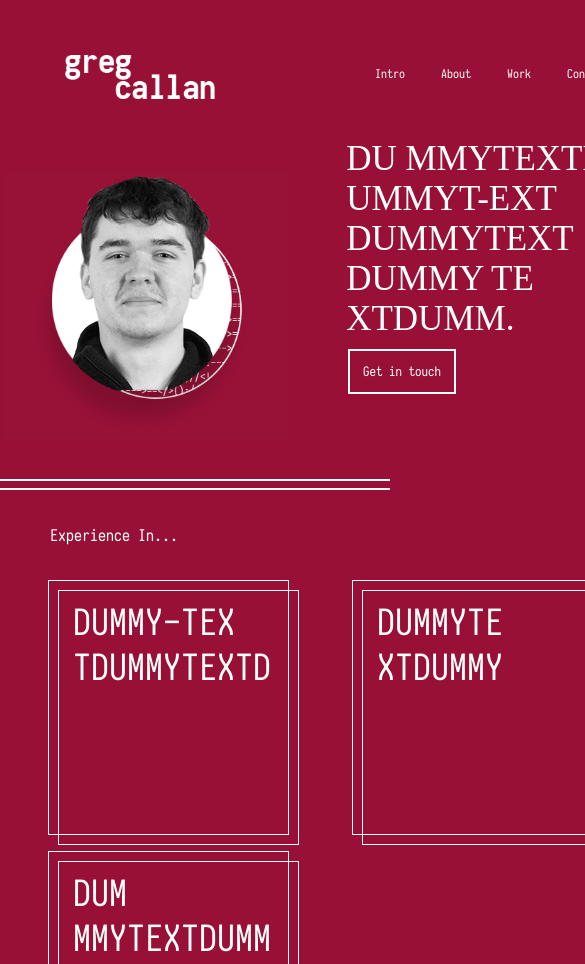
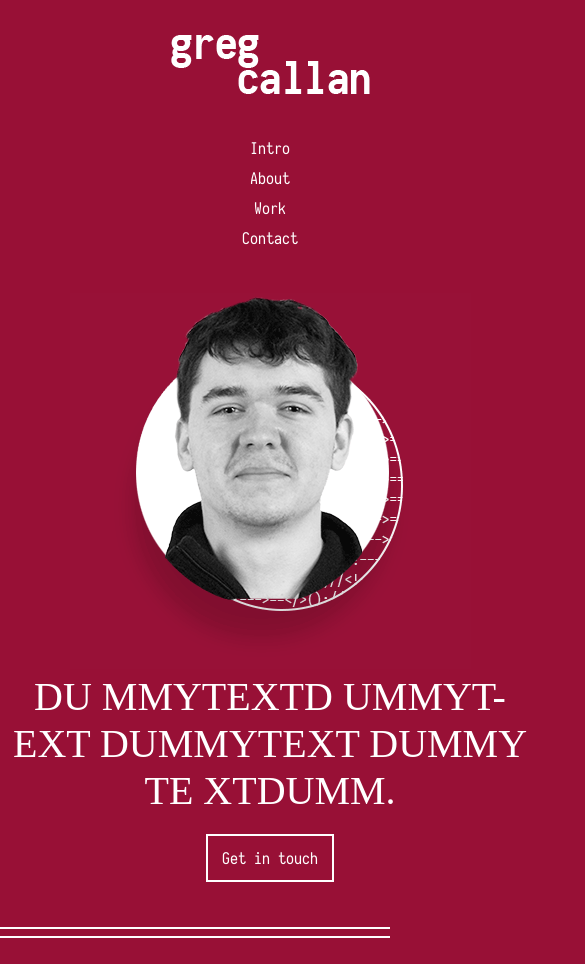
Before and after one commit to NeglectedGoat/My-Portfolio-Site, a website: page src/index.html in a window 390 px wide. Shown: the top 964 px of the page, 585 px wide, since content can reach past the window. Drawn offline with nearby package versions, Linux system fonts and the light colour scheme; files that its build step writes are made by us from their sources; a web font is replaced by a local one.

Commit message:
Cont. Responsive Dev on Header/ Cleaning up Stylesheet with naming convention etc.
Continued on with the responsive dev of my header. Began cleaning up stylesheet with naming convention etc.

```diff
--- a/src/index.html
+++ b/src/index.html
@@ -10,9 +10,8 @@
 <body>
 	<header>
 		<div class="container">
-			<div id="logoAndNav">
-				<div id="logoContainer">
-					<img id="logo" src="images/greg_callan.png" alt="Greg Callan">
+			<div class="logoContainer">
+				<img class="logo" src="images/greg_callan.png" alt="Greg Callan">
 			</div>
 			<nav>
 				<ul class="clearfix">
@@ -22,15 +21,14 @@
 					<li><a href="contact.html">Contact</a></li>
 				</ul>
 			</nav>
+			<div class="headshotAndBlurb">
+				<div class="headshotContainer">
+					<img class="headshot" src="images/headshot_gif_final_wine.gif" alt="headshot image of me">
 				</div>
-			<div id="headshotAndBlurb">
-				<div id="headshotContainer">
-					<img id="headshot" src="images/headshot_gif_final_wine.gif" alt="headshot image of me">
-				</div>
-				<p id="blurb">
+				<p class="blurb">
 					DU MMYTEXTD UMMYT-EXT DUMMYTEXT DUMMY TE XTDUMM.
 				</p>
-				<a id="headerBtn" href="mailto:gregcallan@live.ie">Get in touch</a>
+				<a class="cta" href="mailto:gregcallan@live.ie">Get in touch</a>
 			</div>
 		</div>
 
@@ -38,31 +36,31 @@
 		<hr class="hrHeader">
 	</header>
 
-	<section id="skillsExperience">
+	<section class="skillsExperience">
 		<div class="container">
-			<p id="experience">Experience In...</p>
+			<p class="experienceInCopy">Experience In...</p>
 
-			<div id="threeColumnContainer">
-				<div id="ColumnOne">
-					<div id="frontEnd">DUMMY-TEX TDUMMYTEXTD</div>
+			<div class="threeColumnContainer">
+				<div class="Column">
+					<div class="frontEnd">DUMMY-TEX TDUMMYTEXTD</div>
 				</div>
-				<div id="ColumnTwo">
-					<div id="digitalDisplay">DUMMYTE XTDUMMY</div>
+				<div class="Column">
+					<div class="digitalDisplay">DUMMYTE XTDUMMY</div>
 				</div>
-				<div id="ColumnThree">
-					<div id="appDev">DUM MMYTEXTDUMM</div>
+				<div class="Column">
+					<div class="appDev">DUM MMYTEXTDUMM</div>
 				</div>
 			</div>
 		</div>
 	</section>
 
-	<div id="footer">
-		<hr id="hrFooter">
+	<div class="footer">
+		<hr class="hrFooter">
 		<div class="container">
-			<p id="footerSig">2017 &copy; Greg Callan</p>
-			<img id="githubIcon" src="images/github.png" alt="">
-			<img id="twitterIcon"src="images/twitter_icon.png" alt="">
-			<img id="linkedinIcon"src="images/linkedin_icon.png" alt="">
+			<p class="footerSig">2017 &copy; Greg Callan</p>
+			<img class="githubIcon" src="images/github.png" alt="">
+			<img class="twitterIcon"src="images/twitter_icon.png" alt="">
+			<img class="linkedinIcon"src="images/linkedin_icon.png" alt="">
 		</div>
 
 	</div>
--- a/src/sass/cssanimations.scss
+++ b/src/sass/cssanimations.scss
@@ -1,4 +1,4 @@
-a {
+nav a {
 	color:#fff;
 	-o-transition:.5s;
 	-ms-transition:.5s;
@@ -6,6 +6,6 @@ a {
 	-webkit-transition:.5s;
 	transition: .5s;
 }
-a:hover, a:active {
+nav a:hover, nav a:active {
 	color:#d1d1d6;
 }
--- a/src/sass/footer.scss
+++ b/src/sass/footer.scss
@@ -1,8 +1,8 @@
-#hrFooter {
+.hrFooter {
 	margin-bottom: 10px;
 }
 
-#footerSig{
+.footerSig{
 	font-size:12px;
 	font-family: iosRegular;
 	color:#fff;
@@ -10,15 +10,15 @@
 	margin-left: 48px;
 }
 
-#githubIcon {
+.githubIcon {
 	padding:2px;
 	margin-left:62.5%;
 }
 
-#twitterIcon {
+.twitterIcon {
 	padding: 2px;
 }
 
-#linkedinIcon {
+.linkedinIcon {
 	padding: 2px;
 }
--- a/src/sass/header.scss
+++ b/src/sass/header.scss
@@ -1,9 +1,20 @@
 @import "variables";
 
-#logoContainer {
+.blurb {
+	/*--Layout--*/
+	bottom: 140px;
 	display: inline-block;
-	margin-top: 50px;
-	margin-left: 120px;
+	left:55px;
+	position: relative;
+	width: 40%;
+
+	/*--Typography--*/
+	font-family: iosBold;
+	font-size: 51px;
+
+	/*--Appearance--*/
+	color: $primaryTextWhite;
+	text-align:left;
 }
 
 .clearfix:after {
@@ -14,64 +25,68 @@
 	clear: both;
 }
 
-#logoAndNav {
-	width:100%;
+.cta {
+	/*--Layout--*/
+	border: solid 2px #fff;
+	bottom: 85px;
+	display: inline-block;
+	padding: 12px;
+	position: relative;
+	right:332px;
+	width: 100px;
+
+	/*--Typography--*/
+	font-family: iosRegular;
+	font-size: 16px;
+	text-decoration: none;
+
+	/*--Appearance--*/
+	color: #fff;
+	text-align: center;
+}
+
+.headshotContainer{
+	/*--Layout--*/
+	display: inline-block;
+	margin:70px 0px 0px 25px;
+}
+
+.hrHeader{
+	/*--Layout--*/
+	border: 0.5px solid #fff;
+	bottom: 15px;
+	margin-bottom: 7px;
+	position: relative;
+
+	/*--Appearance--*/
+	background-color: #fff;
+}
+
+.logoContainer {
+	/* --- Layout --- */
+	display: inline-block;
+	margin: 50px 0px 0px 120px;
 }
 
 nav{
-	margin-top: 48px;
-	margin-left: 248px;
+	/* --- Layout --- */
 	display: inline-block;
+	margin:48px 0px 0px 248px;
 	li{
+		/* --- Layout --- */
+		float: left;
+		margin:0;
+		padding: 18px;
+
+		/*--Typography--*/
 		list-style-type: none;
-		padding: 18px;
-		margin:0;
-		float: left;
 	}
 	a:link, a:visited{
+		/* --- Layout --- */
+		display: block;
+
+		/*--Typography--*/
 		font-family: iosRegular;
-		display: block;
 		text-decoration: none;
 	}
 }
-
-#headshotContainer{
-	width:42%;
-	margin-top: 70px;
-	margin-left: 25px;
-	display: inline-block;
-}
-
-#blurb {
-	font-size: 51px;
-	font-family: iosBold;
-	display: inline-block;
-	width: 40%;
-	position: relative;
-	bottom: 140px;
-	left:55px;
-	color: $primaryTextWhite;
-	text-align:left;
-}
-
-#headerBtn {
-	display: inline-block;
-	width: 100px;
-	font-family: iosRegular;
-	text-decoration: none;
-	color: #fff;
-	border: solid 2px #fff;
-	padding: 12px;
-	text-align: center;
-	position: relative;
-	bottom: 85px;
-	right:332px;
-}
-
-.hrHeader{
-	border: 0.5px solid #fff;
-	background-color: #fff;
-	margin-bottom: 7px;
-	position: relative;
-	bottom: 15px;
-}
--- a/src/sass/index.scss
+++ b/src/sass/index.scss
@@ -1,15 +1,15 @@
 @import "variables";
 
-#experience {
+.experienceInCopy {
 	font-size: 16px;
 	font-family: iosRegular;
 	margin: 20px 0px 35px 50px;
 	color: $primaryTextWhite;
 	text-align: left;
 }
-#threeColumnContainer{
+.threeColumnContainer{
 	margin-bottom: 35px;
-	#ColumnOne {
+	.Column{
 		width: 252px;
 		height: 267px;
 		display: inline-block;
@@ -18,7 +18,7 @@
 		margin-left:48px;
 		position: relative;
 
-			#frontEnd{
+			.frontEnd{
 			position: absolute;
 			top: 20px;
 			left:25px;
@@ -26,18 +26,17 @@
 			font-size:36px;
 			color: $primaryTextWhite;
 			}
-	}
 
-	#ColumnTwo {
-		width: 252px;
-		height: 267px;
-		display: inline-block;
-		background-image: url("../images/column_box.png");
-		background-repeat: no-repeat;
-		margin-left:48px;
-		position: relative;
+			.digitalDisplay{
+			position: absolute;
+			top:20px;
+			left:25px;
+			font-family: iosRegular;
+			font-size:36px;
+			color: $primaryTextWhite;
+			}
 
-			#digitalDisplay{
+			.appDev{
 			position: absolute;
 			top:20px;
 			left:25px;
@@ -46,25 +45,4 @@
 			color: $primaryTextWhite;
 			}
 	}
-
-	#ColumnThree {
-		width: 252px;
-		height: 267px;
-		display: inline-block;
-		background-image: url("../images/column_box.png");
-		background-repeat: no-repeat;
-		margin-left:48px;
-		position: relative;
-
-			#appDev{
-			position: absolute;
-			top:20px;
-			left:25px;
-			font-family: iosRegular;
-			font-size:36px;
-			color: $primaryTextWhite;
-			}
-	}
-
-
 }
--- a/src/sass/mediaqueries.scss
+++ b/src/sass/mediaqueries.scss
@@ -5,17 +5,17 @@
 	nav {
 		margin-left:180px;
 	}
-	#logoContainer {
+	.logoContainer {
 		margin-left:105px;
 	}
-	#blurb{
+	.blurb{
 		font-size:45px;
 		bottom:135px;
 	}
-	#headshot {
+	.headshot {
 		width:365px;
 	}
-	#headerBtn {
+	.cta {
 		left:450px;
 		bottom: 120px;
 	}
@@ -25,7 +25,7 @@
 	.container {
 		width:760px;
 	}
-	#logoContainer{
+	.logoContainer{
 		margin-left: 85px;
 	}
 	nav {
@@ -37,15 +37,15 @@
 	#githubIcon {
 		margin-left: 55%;
 	}
-	#blurb {
+	.blurb {
 		font-size:40px;
 		left:45px;
 		bottom:120px;
 	}
-	#headshot{
+	.headshot{
 		width:320px;
 	}
-	#headerBtn {
+	.cta {
 		left:395px;
 		bottom: 105px;
 	}
@@ -62,27 +62,83 @@
 	li > a {
 		font-size: 12px;
 	}
-	#logoContainer {
+	.logoContainer {
 		margin-left: 65px;
 	}
-	#logo {
+	.logo {
 		width:150px;
 	}
-	#headshotContainer {
+	.headshotContainer {
 		margin-left: 5px;
 	}
-	#headshot{
+	.headshot{
 		width:285px;
 	}
-	#blurb {
+	.blurb {
 		font-size:35px;
 		bottom:110px;
 		left:60px;
 	}
-	#headerBtn {
+	.cta {
 		width:80px;
 		font-size:13px;
 		left:348px;
 		bottom:100px;
 	}
 }
+
+@media only screen and (max-width: 660px) {
+	.container {
+		width:540px;
+	}
+	.logoContainer{
+		display: block;
+		text-align: center;
+		margin-left:0;
+		margin-top:35px;
+	}
+	.logo {
+		width:199px;
+	}
+	nav{
+		display: block;
+		margin-top: 35px;
+		margin-left: 0;
+	}
+	nav li {
+		padding: 5px;
+		float:none;
+		text-align: center;
+	}
+	li > a {
+		font-size: 16px;
+	}
+	/* --Centers headshot, blurb and CTA on smaller screens */
+	.headshotAndBlurb{
+		text-align: center;
+	}
+	.headshotContainer {
+		margin-top:40px;
+		margin-left:0px;
+		display: block;
+	}
+	.headshot{
+		width:401px;
+	}
+	.blurb{
+		width:100%;
+		text-align: center;
+		left:0px;
+		bottom:0px;
+		font-size: 40px;
+		margin-bottom:20px;
+	}
+	.cta {
+		width:100px;
+		font-size: 16px;
+		bottom:0px;
+		left:300px;
+		position: static;
+		margin-bottom:60px;
+	}
+}
```
Also changed, not shown: dist/css/style.css, dist/index.html. Lines whose indentation alone changed are shown as unchanged.
